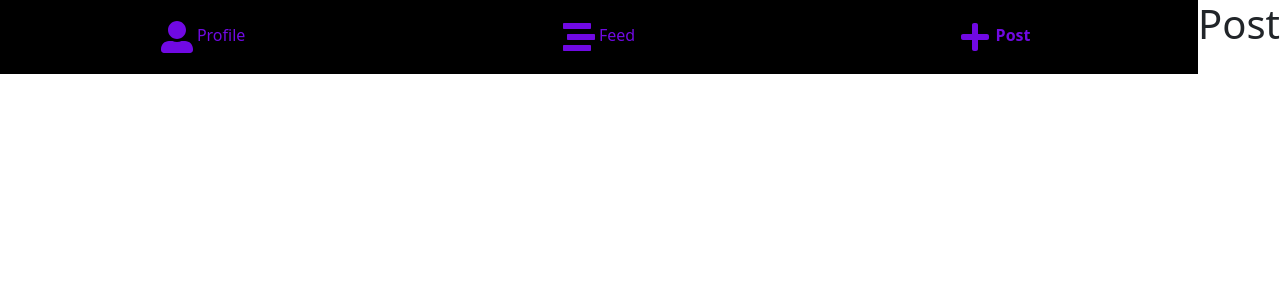
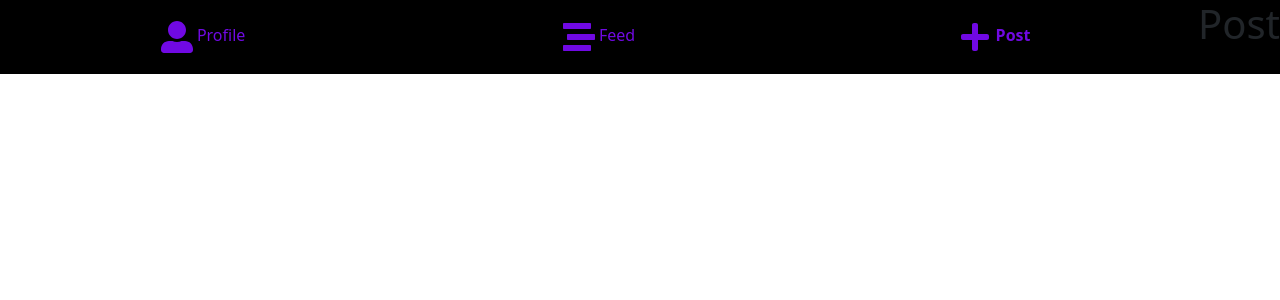
Before and after one commit to Krish-002/spot-social-react, a React (Create React App) app: page /#/Post in a window 1280 px wide. Shown: the top 300 px of the page. Built offline with nearby package versions, Linux system fonts and the light colour scheme.

Commit message:
Admin changes

```diff
--- /dev/null
+++ b/src/Spot/Admin/index.tsx
@@ -0,0 +1,16 @@
+import { Routes, Route, useNavigate } from "react-router-dom";
+
+
+function AdminHomePage(){
+    const navigate = useNavigate();
+
+    return (<div >
+    <h1>Admin Home Page</h1>
+    <form className="form-inline my-2 my-lg-0">
+      <input className="form-control mr-sm-2" type="search" placeholder="Search" aria-label="Search"></input>
+      <button className="btn btn-outline-success my-2 my-sm-0" type="submit">Search</button>
+    </form>
+    </div>)
+}
+
+export default AdminHomePage;
--- /dev/null
+++ b/src/Spot/index.css
@@ -0,0 +1,5 @@
+.kb-container{
+    background-color: black;
+    width: 100%;
+    height: 100%;
+}
--- a/src/Spot/index.tsx
+++ b/src/Spot/index.tsx
@@ -1,13 +1,17 @@
 import SpotNavigation from "./Navigation";
+import AdminHomePage from "./Admin";
+import "./index.css";
 import { Routes, Route, Navigate } from "react-router-dom";
 
 const Spot = () => {
-  return (<div className="d-flex">
+  return (<div className="d-flex kb-container">
   <SpotNavigation />
+
   <Routes>
   <Route path="/" element={<Navigate to="/Feed" />} />
   <Route path="/Profile/*" element={<h1>Profile</h1>} />
   <Route path="/Post/*" element={<h1>Post</h1>} />
+  <Route path="/Admin" element={<AdminHomePage />}/>
   </Routes>
   </div>)
 
```
